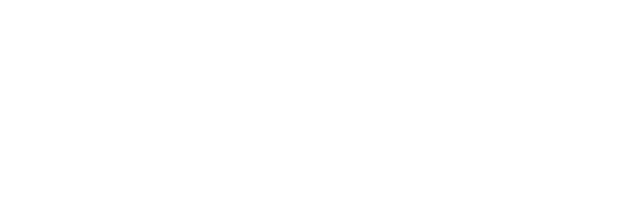
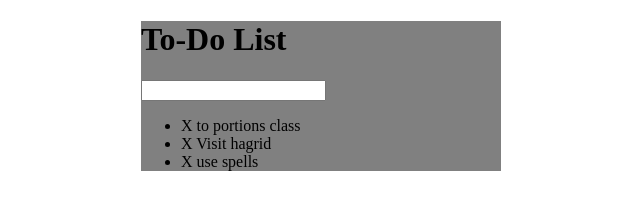
Before and after one commit to sahshank01/TODO-List-App, a plain HTML site: page index.html in a window 1280 px wide. Shown: the whole page, without its empty margins (319-959 px from the left). Drawn offline with Linux system fonts and the light colour scheme; files whose address does not match are found by name.

Commit message:
added basic skeletion of the app

```diff
--- a/assets/css/todos.css
+++ b/assets/css/todos.css
@@ -0,0 +1,5 @@
+.container{
+  background: grey;
+  width: 360px;
+  margin: 0 auto;
+}
--- a/index.html
+++ b/index.html
@@ -9,6 +9,14 @@
   <script src="/assets/js/todos.js"></script>
 </head>
 <body>
-
+  <div class="container">
+    <h1>To-Do List</h1>
+    <input type="text">
+    <ul>
+      <li><span>X </span>to portions class</li>
+      <li><span>X </span>Visit hagrid</li>
+      <li><span>X </span>use spells</li>
+    </ul>
+  </div>
 </body>
 </html>
```
